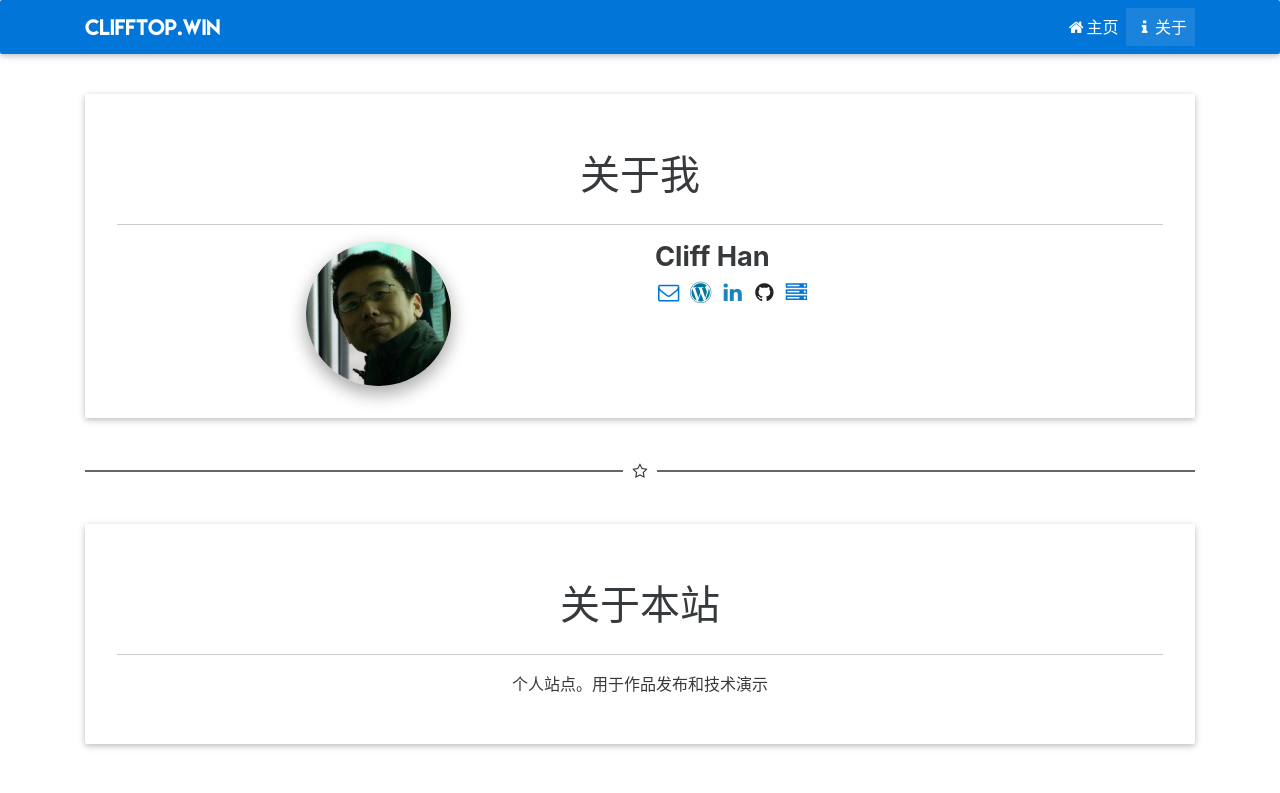
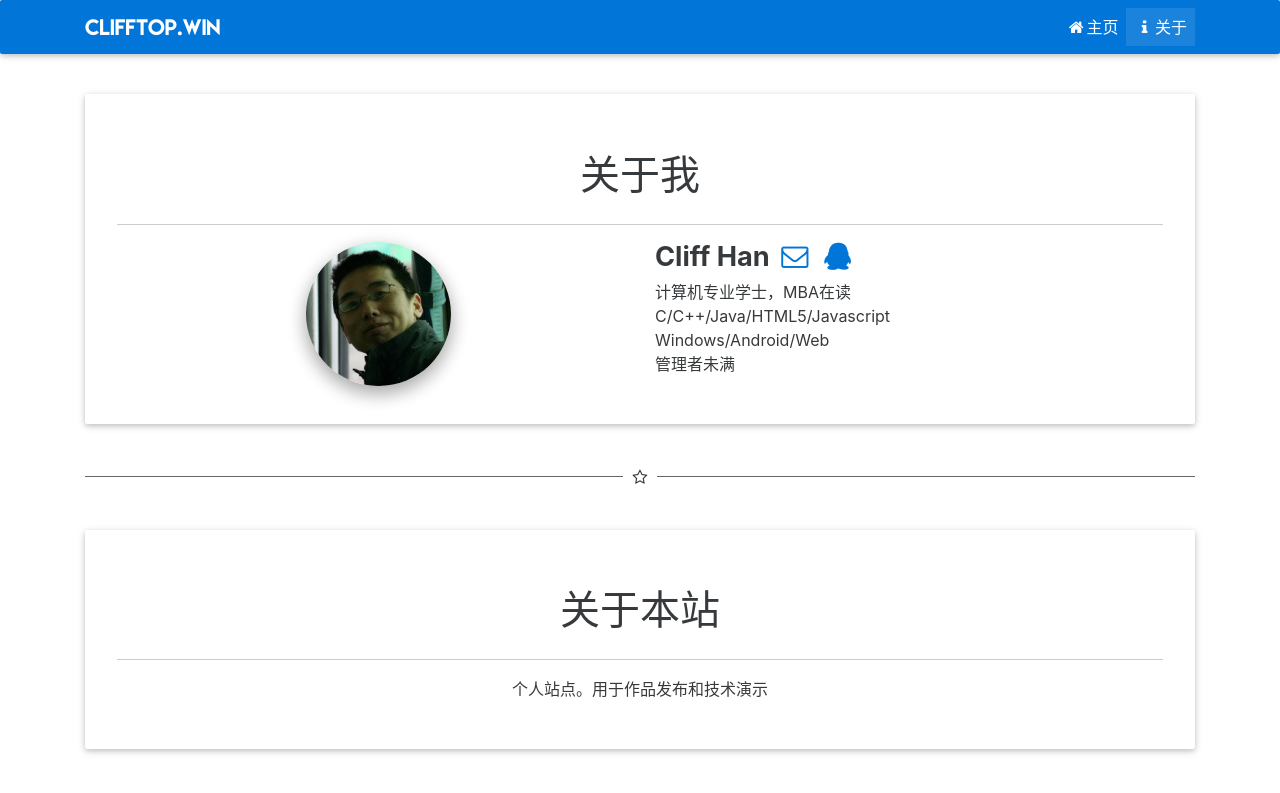
Before and after one commit to CliffHan/cliffhan.github.io, a Jekyll site: the page built from about.html, in a window 1280 px wide. Shown: the top 793 px of the page. Built offline with Jekyll 4.4.1, drawn with Linux system fonts in a browser that asks for light colours.

Commit message:
fix some information in about

```diff
--- a/_config.yml
+++ b/_config.yml
@@ -79,4 +79,5 @@ about-linkedin: "http://www.linkedin.com/in/cliff-han"
 about-github: "https://github.com/cliffhan"
 about-blog: "http://blog.clifftop.win"
 about-homeserver: "http://ct.clifftop.win"
-about-mail: "mailto:56550744@qq.com"
+my-mail: "56550744@qq.com"
+my-qq: "56550744"
--- a/about.html
+++ b/about.html
@@ -20,9 +20,22 @@ label: about
 
         <!--Author Data-->
         <div class="col-xs-12 col-sm-6 offset-sm-1 offset-md-1 offset-lg-2 text-xs-center text-sm-left">
-            <h3 class="h3-responsive about-fix"><strong>{{site.about-name}}</strong></h3>
+            <h3 class="h3-responsive about-fix"><strong>{{site.about-name}}</strong>
+            	<a href="mailto:{{site.my-mail}}" target="_blank">
+                    <i class="fa fa-envelope-o fa-fw" data-toggle="tooltip" data-placement="top" title="我的邮箱:{{site.my-mail}}"></i>
+              </a>
+            	<a href="#">
+                    <i class="fa fa-qq fa-fw" data-toggle="tooltip" data-placement="top" title="我的QQ:{{site.my-qq}}"></i>
+              </a>
+            </h3>
 
-            <div>
+		        <p class="text-xs-center text-sm-left">
+		        	计算机专业学士，MBA在读<br>
+		        	C/C++/Java/HTML5/Javascript<br>
+		        	Windows/Android/Web<br>
+		        	管理者未满
+		        </p>
+            <!--div>
                 <a href={{site.about-mail}} target="_blank">
                     <i class="fa fa-envelope-o fa-fw fa-lg" data-toggle="tooltip" data-placement="top" title="我的邮箱"></i>
                 </a>
@@ -38,7 +51,7 @@ label: about
                 <a href={{site.about-homeserver}} target="_blank">
                     <i class="fa fa-server fa-fw fa-lg" data-toggle="tooltip" data-placement="top" title="我的家用服务器"></i>
                 </a>
-            </div>
+            </div-->
         </div>
 
     </div>
```
